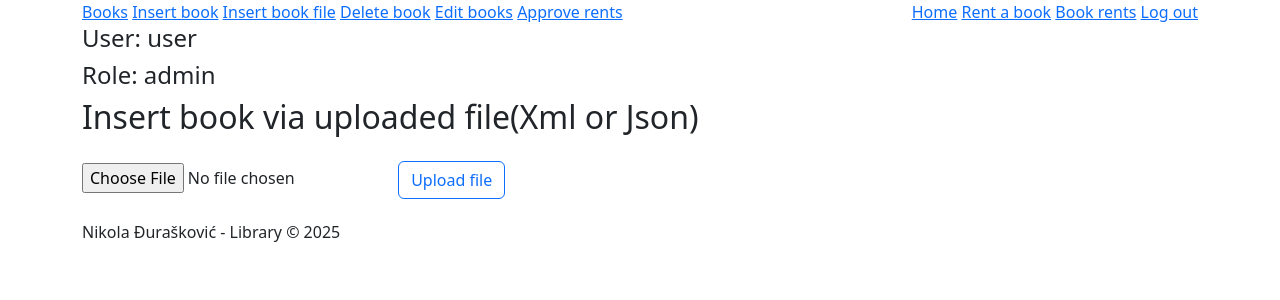
After one commit to nikoladjuraskovic/library, a PHP site: page /insertFile.php in a window 1280 px wide. The commit adds this page. Shown: the top 300 px of the page. Run offline with PHP 8.4, Linux system fonts and the light colour scheme; a user stored in the database is signed in.

Commit message:
added option to add books in xml and json format

```diff
--- /dev/null
+++ b/files/books.json
@@ -0,0 +1,3 @@
+[{"title":"Json book","author":"Json author","year":2020,"amount":20},
+  {"title":"Json book2","author":"Json author2","year":2025,"amount":25}
+]
--- /dev/null
+++ b/insertFile.php
@@ -0,0 +1,83 @@
+<?php
+
+require "config.php";
+
+if(!isset($_SESSION['username']))
+    header("Location: index.php");
+
+if($_SESSION['role'] != "admin")
+    header("Location: index.php");
+
+$error = "";
+
+if($_SERVER['REQUEST_METHOD'] == 'POST')
+{
+
+    if($_FILES["file"]["type"] === "application/json" || $_FILES["file"]["type"] === "text/xml")
+    {
+        foreach ($_FILES["file"] as $key => $value) {
+            echo "[$key] => $value" . "<br>";
+        }
+
+        if(file_exists("files/" . $_FILES["file"]["name"])){
+            $error = "File already exists.";
+        } else{
+
+            //upload file to folder files
+            move_uploaded_file($_FILES["file"]["tmp_name"], "files/". $_FILES["file"]["name"]);
+
+            if($_FILES["file"]["type"] === "text/xml")
+            {
+                $books = simplexml_load_file("files/" . $_FILES["file"]["name"]);
+
+            } else { // otherwise(it will always be json here)
+
+                $books_from_json = file_get_contents("files/" . $_FILES["file"]["name"]);
+                $books = json_decode($books_from_json);
+            }
+                foreach($books as $book){
+                    $title = $book->title;
+                    $author = $book->author;
+                    $year = $book->year;
+                    $amount = $book->amount;
+
+                    $sql = "INSERT INTO books (title, author, year, amount) VALUES(:title, :author, :year, :amount)";
+                    $stmt = $pdo->prepare($sql);
+                    $stmt->execute(["title" => $title, "author" => $author, "year" => $year, "amount" => $amount]);
+                    header("Location: show.php");
+                }
+            }
+
+
+    } else{
+        $error = "Only xml and json files are allowed!";
+    }
+}
+
+
+
+
+?>
+
+<?php require "views/partials/header.php"?>
+<?php require "views/partials/nav.php"?>
+<main>
+    <div class="container">
+
+        <h2>Insert book via uploaded file(Xml or Json)</h2>
+
+        <form action="insertFile.php" method="post" enctype="multipart/form-data">
+
+            <div id="greska">
+                <?=$error?>
+            </div>
+
+            <input type="file" value="Choose file..." name="file" required>
+            <input type="submit" value="Upload file" class="btn btn-outline-primary">
+        </form>
+
+    </div>
+</main>
+
+
+<?php require "views/partials/footer.php"?>
--- a/views/partials/nav.php
+++ b/views/partials/nav.php
@@ -30,6 +30,7 @@ if(isset($_SESSION['username'])){
         <!--Only the admin can access these pages-->
         <?php if(isset($_SESSION['username']) && $_SESSION['role'] === 'admin'){ ?>
             <a href="insert.php">Insert book</a>
+            <a href="insertFile.php">Insert book file</a>
             <a href="delete.php">Delete book</a>
             <a href="edit.php">Edit books</a>
             <a href="rentsAdmin.php">Approve rents</a>
```
Also changed, not shown: Book.php (+12 -1 lines), files/books.xml (added, +15 -0 lines).
